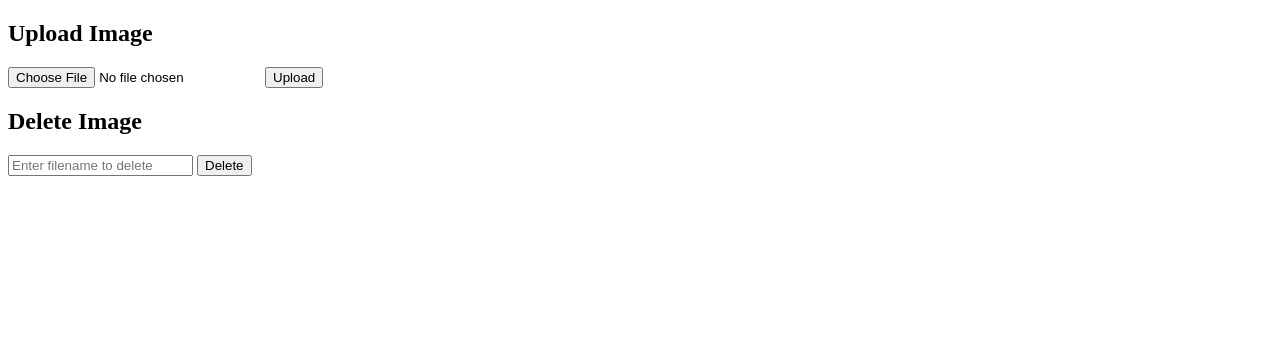
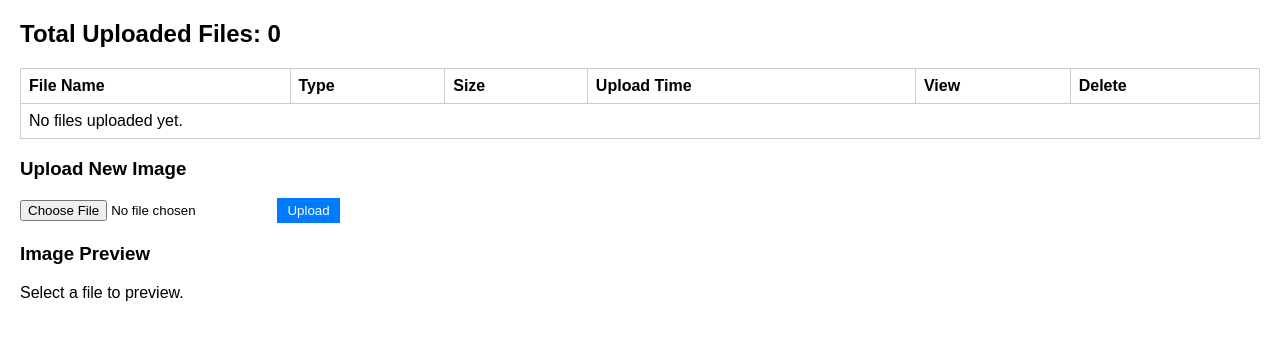
Before and after one commit to joyelpbiju/Project-SecureFileUpload, a Flask app: page / in a window 1280 px wide. Shown: the top 340 px of the page. Run offline with Flask 3, Linux system fonts and the light colour scheme.

Commit message:
add db for  data + indexpage  listing

```diff
--- a/app.py
+++ b/app.py
@@ -1,18 +1,36 @@
-from flask import Flask, request, render_template, jsonify, abort
+from flask import Flask, request, render_template, jsonify, abort, send_from_directory
+from flask_sqlalchemy import SQLAlchemy
 from dotenv import load_dotenv
 import os
 from werkzeug.utils import secure_filename
+from datetime import datetime
+
 
 load_dotenv()
 
 app = Flask(__name__)
+
 UPLOAD_FOLDER = os.getenv('UPLOAD_FOLDER', 'uploads')
 ALLOWED_IP = os.getenv('ALLOWED_IP')
 API_KEY = os.getenv('API_KEY')
 
+app.config['SQLALCHEMY_DATABASE_URI'] = 'sqlite:///db/app.db'
+app.config['SQLALCHEMY_TRACK_MODIFICATIONS'] = False
+db = SQLAlchemy(app)
 
-if not os.path.exists(UPLOAD_FOLDER):
-    os.makedirs(UPLOAD_FOLDER)
+os.makedirs(UPLOAD_FOLDER, exist_ok=True)
+os.makedirs('db', exist_ok=True)
+
+class LogEntry(db.Model):
+    id = db.Column(db.Integer, primary_key=True)
+    action = db.Column(db.String(50))
+    filename = db.Column(db.String(200))
+    extension = db.Column(db.String(20))
+    client_ip = db.Column(db.String(50))
+    timestamp = db.Column(db.DateTime, default=datetime.utcnow)
+
+with app.app_context():
+    db.create_all()
 
 def allowed_client_ip():
     client_ip = request.remote_addr
@@ -22,12 +40,29 @@ def check_api_key():
     key = request.headers.get('X-API-KEY')
     return key == API_KEY
 
+def log_action(action, filename):
+    extension = os.path.splitext(filename)[1].lstrip('.')
+    client_ip = request.remote_addr
+    log_entry = LogEntry(action=action, filename=filename, extension=extension, client_ip=client_ip)
+    db.session.add(log_entry)
+    db.session.commit()
+
+def get_file_info(filename):
+    filepath = os.path.join(UPLOAD_FOLDER, filename)
+    size = os.path.getsize(filepath)
+    ext = os.path.splitext(filename)[1].lstrip('.')
+    upload_time = datetime.fromtimestamp(os.path.getmtime(filepath)).strftime('%Y-%m-%d %H:%M:%S')
+    return {
+        'name': filename,
+        'type': ext,
+        'size': f'{round(size/1024,2)} KB',
+        'upload_time': upload_time
+    }
+
 @app.before_request
 def restrict_ip_and_key():
-
-    if request.endpoint == 'index':
+    if request.endpoint in ['index', 'uploaded_file']:
         return
-
     if request.endpoint in ['upload', 'delete']:
         if not allowed_client_ip():
             abort(403, description="Access Denied: Invalid IP")
@@ -36,33 +71,43 @@ def restrict_ip_and_key():
 
 @app.route('/')
 def index():
-    return render_template('index.html', api_key=API_KEY)
+    files = []
+    for filename in os.listdir(UPLOAD_FOLDER):
+        try:
+            files.append(get_file_info(filename))
+        except Exception:
+            continue
+    file_count = len(files)
+    return render_template('index.html', files=files, file_count=file_count, api_key=API_KEY)
 
 @app.route('/upload', methods=['POST'])
 def upload():
     if 'image' not in request.files:
         return jsonify({'status': 'fail', 'message': 'No file part'}), 400
-
     file = request.files['image']
     if file.filename == '':
         return jsonify({'status': 'fail', 'message': 'No selected file'}), 400
-
     filename = secure_filename(file.filename)
     file.save(os.path.join(UPLOAD_FOLDER, filename))
-    return jsonify({'status': 'success', 'message': f'File {filename} uploaded successfully.'})
+    log_action('Upload', filename)
+    return jsonify({'status': 'success', 'message': f'File {filename} uploaded.'})
 
 @app.route('/delete', methods=['POST'])
 def delete():
     filename = request.form.get('filename')
     if not filename:
         return jsonify({'status': 'fail', 'message': 'Filename required'}), 400
-
     filepath = os.path.join(UPLOAD_FOLDER, secure_filename(filename))
     if os.path.exists(filepath):
         os.remove(filepath)
+        log_action('Delete', filename)
         return jsonify({'status': 'success', 'message': f'File {filename} deleted.'})
     else:
         return jsonify({'status': 'fail', 'message': f'File {filename} not found.'}), 404
 
+@app.route('/uploads/<filename>')
+def uploaded_file(filename):
+    return send_from_directory(UPLOAD_FOLDER, filename)
+
 if __name__ == '__main__':
     app.run(host='0.0.0.0', port=8080, debug=True)
--- a/requirements.txt
+++ b/requirements.txt
@@ -1,2 +1,3 @@
 Flask
 python-dotenv
+Flask-SQLAlchemy
--- a/templates/index.html
+++ b/templates/index.html
@@ -2,6 +2,39 @@
 <html>
 <head>
     <title>Image Upload/Delete Service</title>
+    <style>
+        body {
+            font-family: Arial, sans-serif;
+            margin: 20px;
+        }
+        table {
+            border-collapse: collapse;
+            width: 100%;
+        }
+        table, th, td {
+            border: 1px solid #ccc;
+        }
+        th, td {
+            padding: 8px;
+            text-align: left;
+        }
+        img {
+            max-width: 100%;
+        }
+        #preview {
+            margin-top: 20px;
+        }
+        .button {
+            padding: 5px 10px;
+            background-color: #007BFF;
+            color: white;
+            border: none;
+            cursor: pointer;
+        }
+        .button.delete {
+            background-color: #dc3545;
+        }
+    </style>
     <script>
         const API_KEY = "{{ api_key }}";
 
@@ -12,41 +45,74 @@
 
             const response = await fetch('/upload', {
                 method: 'POST',
-                headers: {
-                    'X-API-KEY': API_KEY
-                },
+                headers: { 'X-API-KEY': API_KEY },
                 body: formData
             });
-
             const result = await response.json();
             alert(result.message);
+            location.reload();
         }
 
-        async function deleteFile() {
-            const filename = document.getElementById('filename').value;
+        async function deleteFileByName(filename) {
             const formData = new FormData();
             formData.append('filename', filename);
 
             const response = await fetch('/delete', {
                 method: 'POST',
-                headers: {
-                    'X-API-KEY': API_KEY
-                },
+                headers: { 'X-API-KEY': API_KEY },
                 body: formData
             });
-
             const result = await response.json();
             alert(result.message);
+            location.reload();
+        }
+
+        function previewImage(filename) {
+            document.getElementById('preview').innerHTML =
+                `<h3>Preview: ${filename}</h3><img src="/uploads/${filename}" alt="${filename}">`;
         }
     </script>
 </head>
 <body>
-    <h2>Upload Image</h2>
+
+    <h2>Total Uploaded Files: {{ file_count }}</h2>
+
+    <table>
+        <thead>
+            <tr>
+                <th>File Name</th>
+                <th>Type</th>
+                <th>Size</th>
+                <th>Upload Time</th>
+                <th>View</th>
+                <th>Delete</th>
+            </tr>
+        </thead>
+        <tbody>
+            {% for file in files %}
+            <tr>
+                <td>{{ file.name }}</td>
+                <td>{{ file.type }}</td>
+                <td>{{ file.size }}</td>
+                <td>{{ file.upload_time }}</td>
+                <td><button class="button" onclick="previewImage('{{ file.name }}')">View</button></td>
+                <td><button class="button delete" onclick="deleteFileByName('{{ file.name }}')">Delete</button></td>
+            </tr>
+            {% endfor %}
+            {% if files|length == 0 %}
+            <tr><td colspan="6">No files uploaded yet.</td></tr>
+            {% endif %}
+        </tbody>
+    </table>
+
+    <h3>Upload New Image</h3>
     <input type="file" id="image">
-    <button onclick="uploadFile()">Upload</button>
+    <button class="button" onclick="uploadFile()">Upload</button>
 
-    <h2>Delete Image</h2>
-    <input type="text" id="filename" placeholder="Enter filename to delete">
-    <button onclick="deleteFile()">Delete</button>
+    <div id="preview">
+        <h3>Image Preview</h3>
+        <p>Select a file to preview.</p>
+    </div>
+
 </body>
 </html>
```
